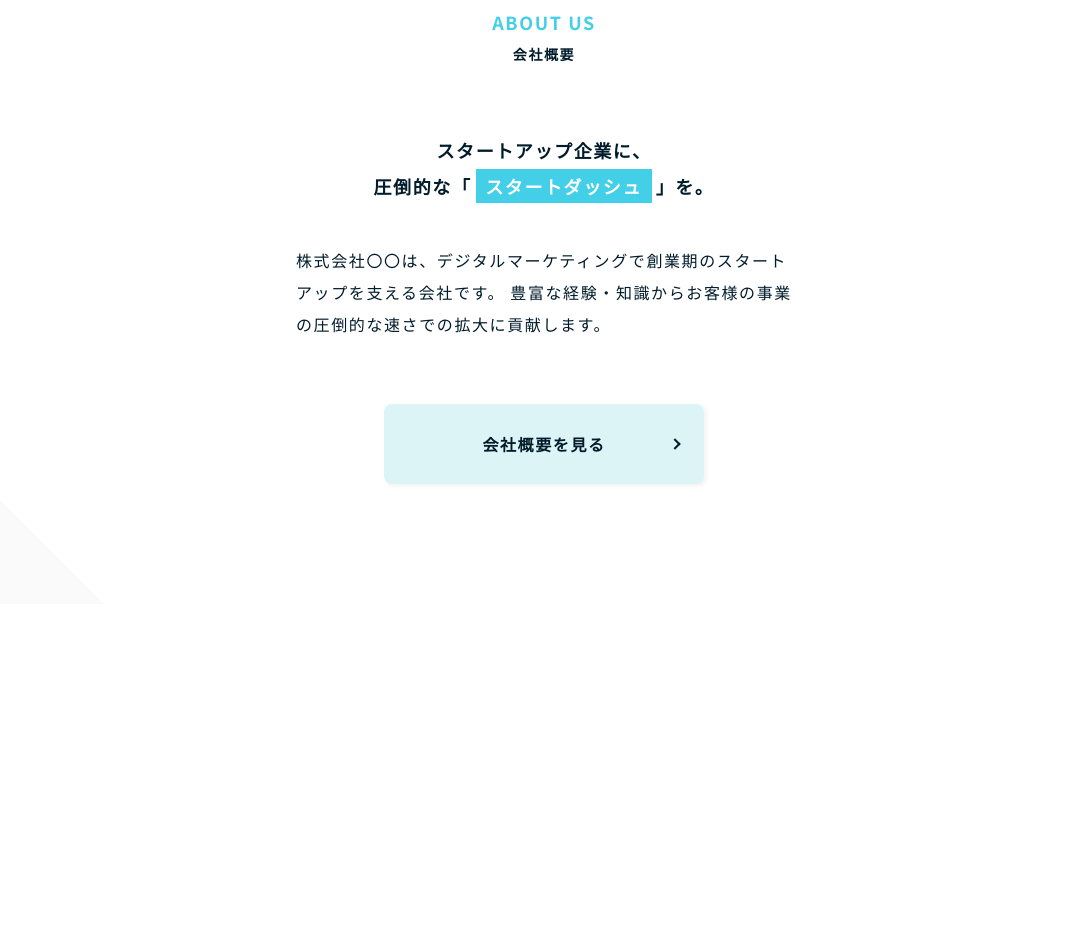
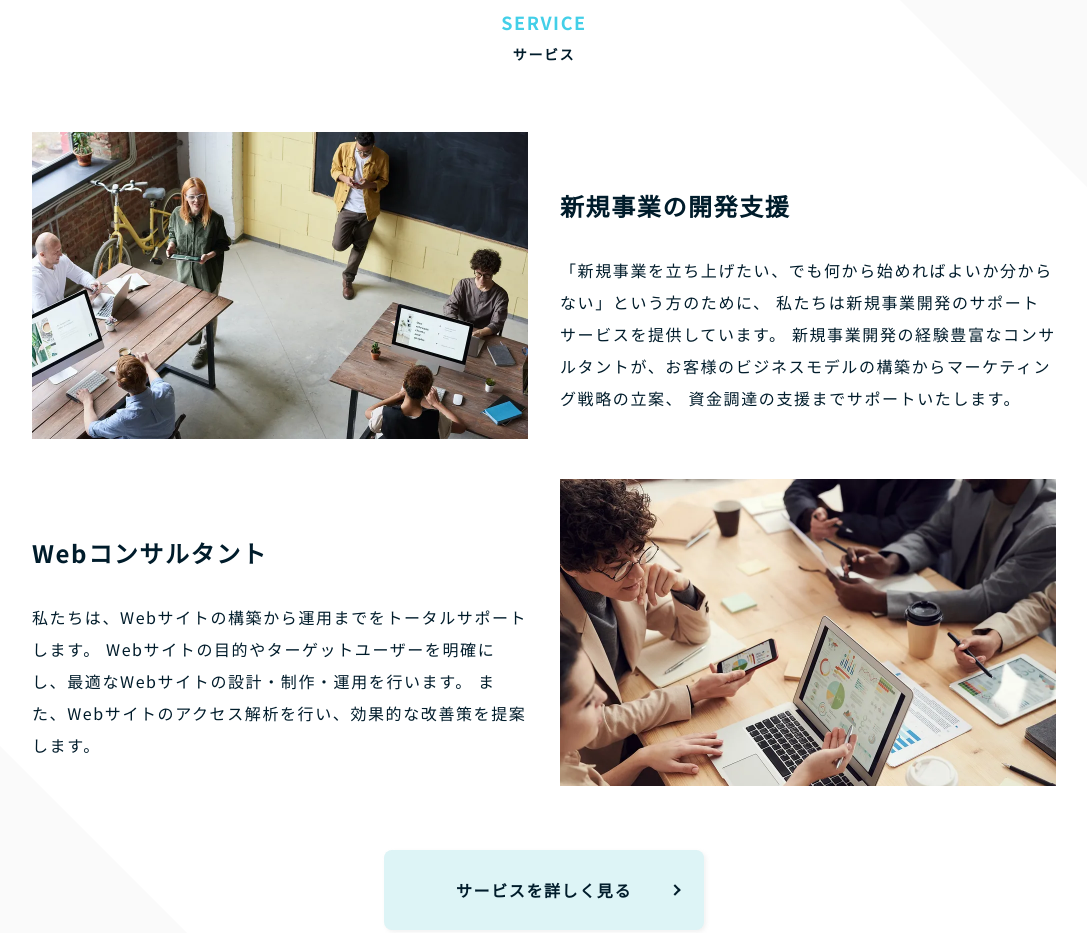
Before and after one commit to mzk0008/zp-support, a plain HTML site: page src/index.html in a window 1280 px wide. Shown: the part 1636-2569 px from the top of the page, without its empty margins (96-1183 px from the left). Before the commit the page ends 2240 px from the top, so only its background shows below. Drawn offline with nearby package versions, Linux system fonts and the light colour scheme.

Commit message:
support02

```diff
--- a/src/css/style.css
+++ b/src/css/style.css
@@ -111,7 +111,6 @@ body {
 .l_header_logo-img {
   width: 80px;
   height: 24px;
-  transition: all 0.3s;
 }
 @media screen and (min-width: 1080px) {
   .l_header_logo-img {
@@ -232,6 +231,14 @@ body {
   clip-path: polygon(0 200px, 0 0, 200px 0);
   z-index: var(--z-index-back);
 }
+@media screen and (min-width: 1080px) {
+  .m_triangle::before,
+  .m_triangle::after {
+    width: 400px;
+    height: 400px;
+    clip-path: polygon(0 400px, 0 0, 400px 0);
+  }
+}
 .m_triangle::before {
   top: 0;
   left: 0;
@@ -270,17 +277,6 @@ body {
   background: var(--auxiliary-color);
   border-radius: 8px;
 }
-/* .m_btn-wrapper__mail {
-  background: var(--accent-color);
-  color: var(--white-color);
-  border-radius: 8px;
-	margin-top: 40px;
-}
-.m_btn-wrapper__submit {
-  border-radius: 100vh;
-  background: var(--accent-color);
-  color: var(--white-color);
-} */
 .m_btn {
   width: 100%;
   height: 100%;
@@ -315,10 +311,20 @@ body {
   position: relative;
   width: 100%;
   height: 100vh;
-  background: linear-gradient(rgba(0 0 0 /0.4), rgba(0 0 0 /0.4)),
-    url(../img/top_kv01.webp) no-repeat center / cover;
+  background: linear-gradient(rgba(0 0 0 /0.4), rgba(0 0 0 /0.4));
   color: var(--white-color);
   font-weight: bold;
+}
+.top_kv_swiper {
+  z-index: var(--z-index-back);
+  background: linear-gradient(rgba(0 0 0 /0.4), rgba(0 0 0 /0.4));
+  width: 100%;
+  height: 100vh;
+}
+.top_kv_img {
+  object-fit: cover;
+  width: 100%;
+  height: 100%;
 }
 .top_kv_box {
   width: 100%;
@@ -328,10 +334,25 @@ body {
   left: 50%;
   transform: translate(-50%, -50%);
 }
+@media screen and (min-width: 1080px) {
+  .top_kv_box {
+    max-width: var(--content-width-lg);
+    padding: 0;
+  }
+}
 .top_kv_copy {
   font-size: 40px;
 }
-
+@media screen and (min-width: 1080px) {
+  .top_kv_copy {
+    font-size: 64px;
+  }
+}
+@media screen and (min-width: 1080px) {
+  .top_kv_sub-copy {
+    font-size: 24px;
+  }
+}
 .top_scroll {
   position: absolute;
   bottom: 40px;
@@ -366,6 +387,47 @@ body {
 }
 .top_about_desc {
   margin-top: 40px;
+}
+
+/* top_service */
+.top_service_content {
+  margin-top: 64px;
+}
+.top_service_item:not(:first-child) {
+  margin-top: 40px;
+}
+@media screen and (min-width: 1080px) {
+  .top_service_item {
+    display: flex;
+    align-items: center;
+    gap: 32px;
+  }
+  .top_service_item:nth-child(2n) {
+    flex-direction: row-reverse;
+  }
+}
+@media screen and (min-width: 1080px) {
+  .top_service_img-wrapper {
+    max-width: 496px;
+    flex-shrink: 0;
+  }
+}
+.top_service_desc {
+  margin-top: 24px;
+}
+.top_service_head {
+  font-weight: bold;
+  text-align: center;
+  font-size: 18px;
+}
+@media screen and (min-width: 1080px) {
+  .top_service_head {
+    font-size: 24px;
+    text-align: left;
+  }
+}
+.top_service_txt {
+  margin-top: 24px;
 }
 
 /* ---------- top ---------- */
--- a/src/index.html
+++ b/src/index.html
@@ -109,6 +109,37 @@
     </header>
 
     <div class="top_kv">
+      <div class="swiper top_kv_swiper">
+        <div class="swiper-wrapper">
+          <div class="swiper-slide">
+            <img
+              class="top_kv_img"
+              src="img/top_kv01.webp"
+              alt=""
+              width="2732"
+              height="1536"
+            />
+          </div>
+          <div class="swiper-slide">
+            <img
+              class="top_kv_img"
+              src="img/top_kv02.webp"
+              alt=""
+              width="2732"
+              height="1536"
+            />
+          </div>
+          <div class="swiper-slide">
+            <img
+              class="top_kv_img"
+              src="img/top_kv03.webp"
+              alt=""
+              width="2732"
+              height="1536"
+            />
+          </div>
+        </div>
+      </div>
       <div class="top_kv_box">
         <p class="top_kv_copy">
           <span class="u_primary_txt">START UP </span>FOR<br />
@@ -157,30 +188,64 @@
           </div>
         </div>
       </section>
-      <section class="top_about m_triangle">
+
+      <section class="top_service m_triangle">
         <div class="l_contents">
-          <div class="l_container-sm">
+          <div class="l_container-lg">
             <h2 class="m_section_heading">
-              <span class="m_section_heading-en">ABOUT US</span>
-              <span class="m_section_heading-jp">会社概要</span>
+              <span class="m_section_heading-en">SERVICE</span>
+              <span class="m_section_heading-jp">サービス</span>
             </h2>
 
-            <div class="top_about_msg-wrapper">
-              <p class="top_about_copy">
-                スタートアップ企業に、<br />
-                圧倒的な「<span class="u_primary_marker">
-                  スタートダッシュ </span
-                >」を。
-              </p>
+            <div class="top_service_content">
+              <ul class="top_service_list">
+                <li class="top_service_item">
+                  <div class="top_service_img-wrapper">
+                    <img
+                      src="img/service-img01.webp"
+                      alt=""
+                      class="top_service_img"
+                      width="992"
+                      height="614"
+                    />
+                  </div>
 
-              <p class="top_about_desc">
-                株式会社〇〇は、デジタルマーケティングで創業期のスタートアップを支える会社です。
-                豊富な経験・知識からお客様の事業の圧倒的な速さでの拡大に貢献します。
-              </p>
+                  <div class="top_service_desc">
+                    <h3 class="top_service_head">新規事業の開発支援</h3>
+                    <p class="top_service_txt">
+                      「新規事業を立ち上げたい、でも何から始めればよいか分からない」という方のために、
+                      私たちは新規事業開発のサポートサービスを提供しています。
+                      新規事業開発の経験豊富なコンサルタントが、お客様のビジネスモデルの構築からマーケティング戦略の立案、
+                      資金調達の支援までサポートいたします。
+                    </p>
+                  </div>
+                </li>
+
+                <li class="top_service_item">
+                  <div class="top_service_img-wrapper">
+                    <img
+                      src="img/service-img02.webp"
+                      alt=""
+                      class="top_service_img"
+                      width="992"
+                      height="614"
+                    />
+                  </div>
+
+                  <div class="top_service_desc">
+                    <h3 class="top_service_head">Webコンサルタント</h3>
+                    <p class="top_service_txt">
+                      私たちは、Webサイトの構築から運用までをトータルサポートします。
+                      Webサイトの目的やターゲットユーザーを明確にし、最適なWebサイトの設計・制作・運用を行います。
+                      また、Webサイトのアクセス解析を行い、効果的な改善策を提案します。
+                    </p>
+                  </div>
+                </li>
+              </ul>
             </div>
 
             <div class="m_btn-wrapper m_btn-wrapper__more">
-              <a href="company.html" class="m_btn">会社概要を見る</a>
+              <a href="service.html" class="m_btn">サービスを詳しく見る</a>
               <span class="m_btn_arrow"></span>
             </div>
           </div>
--- a/src/js/main.js
+++ b/src/js/main.js
@@ -29,3 +29,11 @@ class Resize {
 }
 
 new Resize("html");
+
+let mySwiper = new Swiper(".swiper", {
+  loop: true,
+  autoplay: {
+    delay: 3000,
+  },
+  speed: 1200,
+});
```
